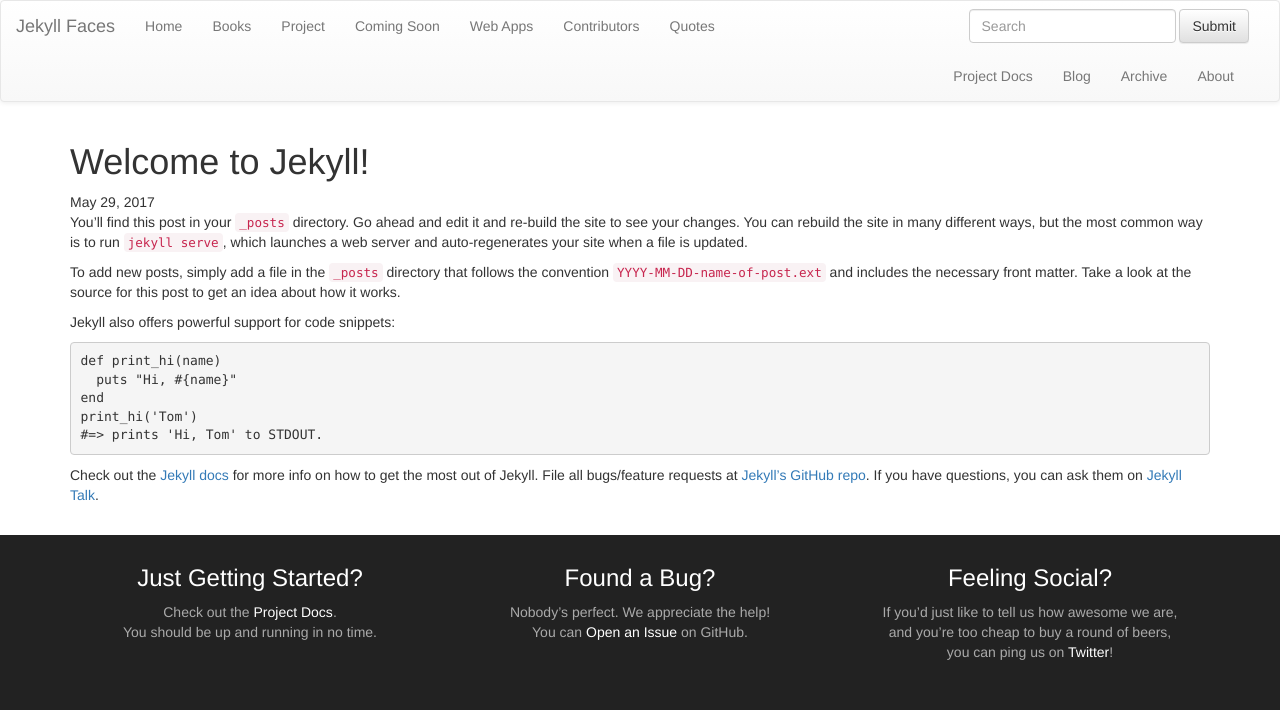
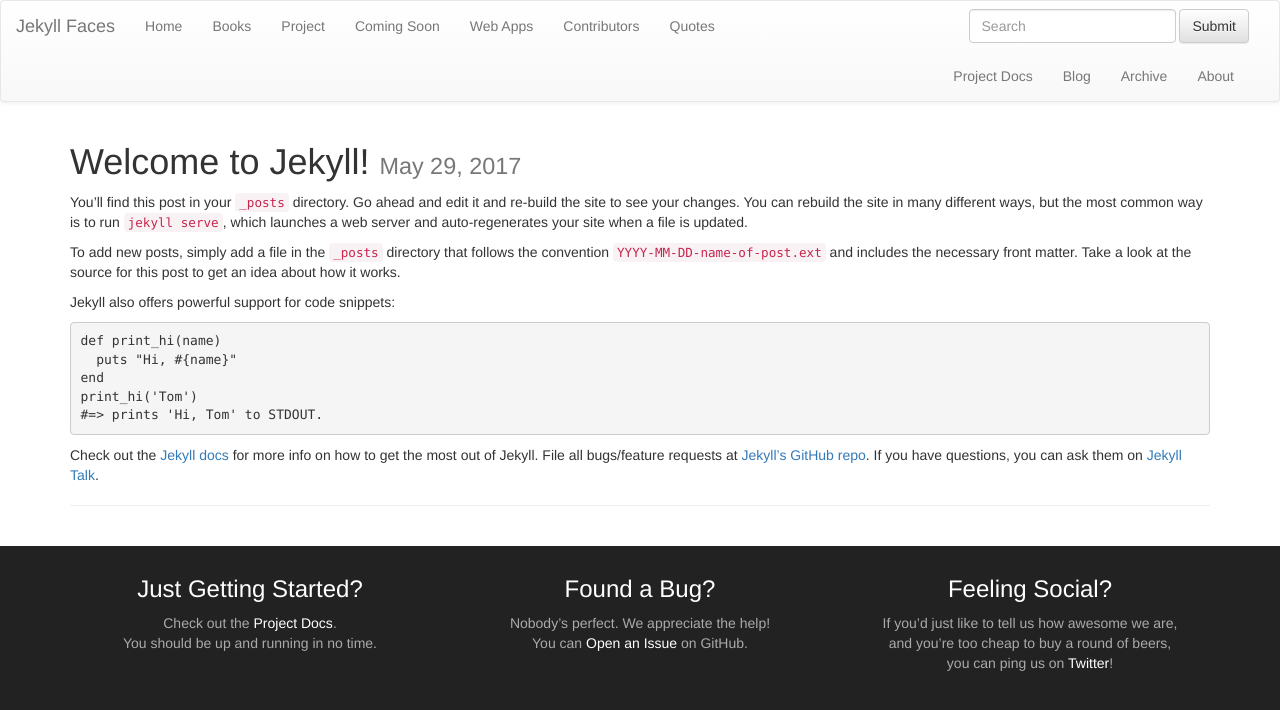
Before and after one commit to groundh0g/jekyllfaces, a Jekyll site: the page built from _posts/2017-05-29-welcome-to-jekyll.md, in a window 1280 px wide. Shown: the top 710 px of the page. Built offline with Jekyll 4.4.1, drawn with Linux system fonts in a browser that asks for light colours.

Commit message:
adds hack for footer render issue #18, adds simple next/prev blog nav for posts

```diff
--- a/_includes/layouts-parts/footer.liquid
+++ b/_includes/layouts-parts/footer.liquid
@@ -20,7 +20,8 @@
       <div class="row">
         {% for file in pages %}
         <div class="col-md-{{ colWidth }} footer-item">
-          {{ file.content | markdownify }}
+          {% assign fileContent = file.content | replace: "{{ site.baseurl }}", site.baseurl %}
+          {{ fileContent | markdownify }}
         </div>
         {% endfor %}
       </div>
--- a/_layouts/post.html
+++ b/_layouts/post.html
@@ -3,9 +3,15 @@
 ---
 
 <div class="container">
-  <h1>{{ page.title | escape }}</h1>
-  {{ page.date | date: "%b %-d, %Y" }}
+  <h1>{{ page.title | escape }} <small>{{ page.date | date: "%b %-d, %Y" }}</small></h1>
   <div class="post-content">
     {{ content }}
   </div>
+  <hr/>
+  {% capture blognav %}
+  {% if page.previous %}[&laquo; Previous Post]({{ page.previous.url }}){% endif %}
+  {% if page.previous and page.next %} | {% endif %}
+  {% if page.next %}[Next Post &raquo;]({{ page.next.url }}){% endif %}
+  {% endcapture %}
+  {{ blognav | markdownify }}
 </div>
```
Also changed, not shown: _content_footer/01-just-starting-out.md (+1 -2 lines).
